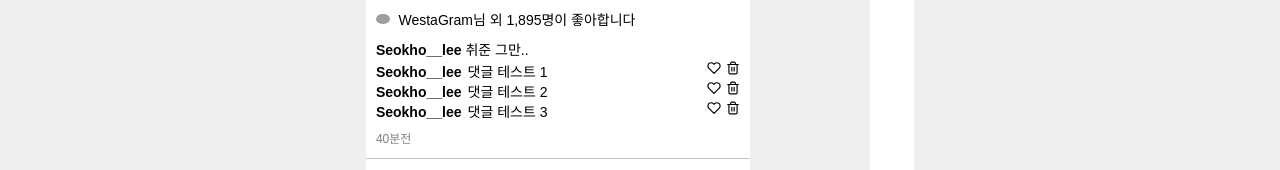
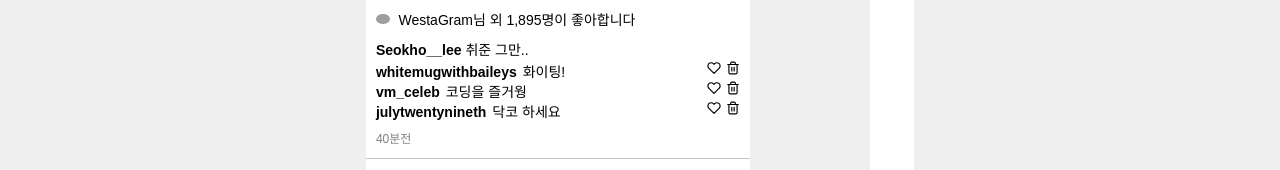
Before and after one commit to Seokho0120/Westagram, a React (Create React App) app: page /View in a window 1280 px wide. Shown: the part 471-641 px from the top of the page. Built offline with nearby package versions, Linux system fonts and the light colour scheme; grey boxes are pictures that could not be loaded.

Commit message:
Ref: 댓글 리팩토링

```diff
--- a/src/Main/CardFeeds/CardFeeds.tsx
+++ b/src/Main/CardFeeds/CardFeeds.tsx
@@ -8,17 +8,21 @@ import { CommentsType } from '../../Type/Interface';
 const TEST: CommentsType[] = [
   {
     id: 1,
-    comments: '댓글 테스트 1',
+    name: 'whitemugwithbaileys',
+    comments: '화이팅!',
   },
   {
     id: 2,
-    comments: '댓글 테스트 2',
+    name: 'vm_celeb',
+    comments: '코딩을 즐거웡',
   },
   {
     id: 3,
-    comments: '댓글 테스트 3',
+    name: 'julytwentynineth',
+    comments: '닥코 하세요',
   },
 ];
+
 let ids = 4;
 
 export default function CardFeeds() {
@@ -28,7 +32,10 @@ export default function CardFeeds() {
 
   const addFeedComment = useCallback(() => {
     if (!comment) return;
-    setCommentList([...commentList, { id: ids, comments: comment }]);
+    setCommentList([
+      ...commentList,
+      { id: ids, name: 'Seokho__lee', comments: comment },
+    ]);
     ids += 1;
     setComment(''); // 엔터 후 input 새로고침
   }, [comment, setComment, commentList, setCommentList]);
@@ -65,16 +72,15 @@ export default function CardFeeds() {
         <FeedIcons />
         <FeedCounts />
         <FeedComments>
-          {commentList.map((commentItem, idx) => {
+          {commentList.map((commentList, idx) => {
             return (
               <MainComments
-                commentItem={commentItem}
+                commentList={commentList}
                 removeComments={removeComments}
                 key={idx}
               />
             );
           })}
-
           <li className="TIME">40분전</li>
         </FeedComments>
       </FeedContainer>
--- a/src/Main/CardFeeds/MainComments/MainComments.tsx
+++ b/src/Main/CardFeeds/MainComments/MainComments.tsx
@@ -6,12 +6,12 @@ import { FiTrash2 } from 'react-icons/fi';
 import { CommentsType } from '../../../Type/Interface';
 
 interface IProps {
-  commentItem: CommentsType;
+  commentList: CommentsType;
   removeComments: (id: number) => void;
   // removeComments: Function;
 }
 
-export default function MainComments({ commentItem, removeComments }: IProps) {
+export default function MainComments({ commentList, removeComments }: IProps) {
   const [activeHeart, setActiveHeart] = useState<boolean>(false);
 
   const HeartHandler = useCallback(() => {
@@ -21,13 +21,13 @@ export default function MainComments({ commentItem, removeComments }: IProps) {
   return (
     <MainComment>
       <div>
-        <ID>Seokho__lee</ID>
-        <CommentItem>{commentItem.comments}</CommentItem>
+        <ID>{commentList.name}</ID>
+        <CommentItem>{commentList.comments}</CommentItem>
       </div>
       <StatusIcons onClick={HeartHandler}>
         {activeHeart ? <FaHeart className="FaHeart" /> : <FiHeart />}
         <FiTrash2
-          onClick={() => removeComments(commentItem.id)}
+          onClick={() => removeComments(commentList.id)}
           className="FiTrash2"
         />
       </StatusIcons>
```
Also changed, not shown: src/Study/TIL.md (+4 -0 lines), src/Type/Interface.tsx (+1 -15 lines).
